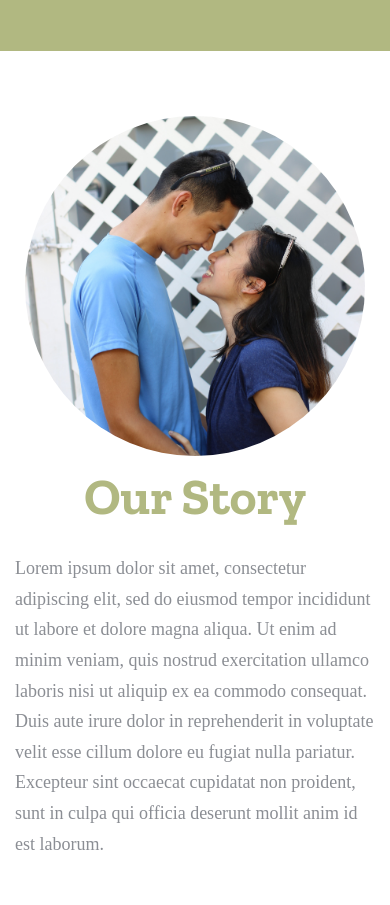
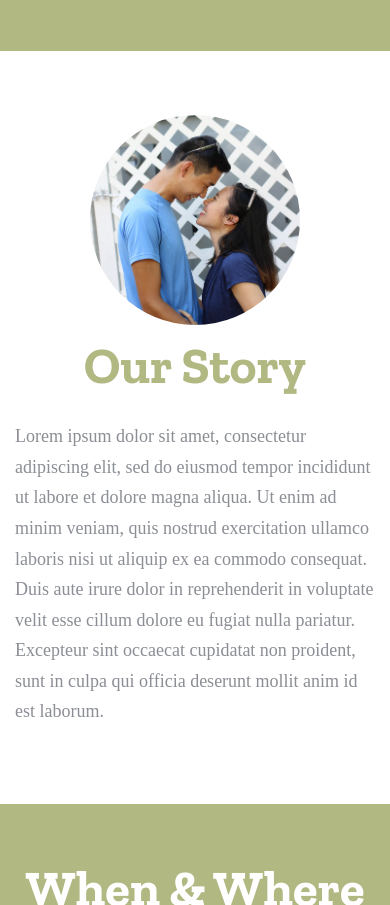
Before and after one commit to eeyan14/esther-and-aaron, a website: page index.html in a window 390 px wide. Shown: the part 1325-2230 px from the top of the page. Drawn offline with nearby package versions, Linux system fonts and the light colour scheme; files that its build step writes are made by us from their sources; a web font is replaced by a local one.

Commit message:
fixed image scaling

```diff
--- a/index.html
+++ b/index.html
@@ -73,8 +73,8 @@
     <section class="probootstrap-section probootstrap-bg" data-section="our-story">
       <div class="container">
         <div class="row">
-          <div class="col-md-3"></div>
-          <div class="col-md-6 probootstrap-groom-bride">
+          <div class="col-md-3 col-sm-3 col-xs-2"></div>
+          <div class="col-md-6 col-sm-6 col-xs-8 probootstrap-groom-bride">
             <div class="probootstrap-groom probootstrap-animate">
               <figure>
                 <img src="img/our_story.jpg" class="img-responsive">
@@ -83,7 +83,7 @@
               <h2 class="text-center">Our Story</h2>
             </div>
           </div>
-          <div class="col-md-3"></div>
+          <div class="col-md-3 col-sm-3 col-xs-2"></div>
         </div>
         <p>Lorem ipsum dolor sit amet, consectetur adipiscing elit, sed do eiusmod tempor incididunt ut labore et dolore magna aliqua. Ut enim ad minim veniam, quis nostrud exercitation ullamco laboris nisi ut aliquip ex ea commodo consequat. Duis aute irure dolor in reprehenderit in voluptate velit esse cillum dolore eu fugiat nulla pariatur. Excepteur sint occaecat cupidatat non proident, sunt in culpa qui officia deserunt mollit anim id est laborum.</p>
       </div>
```
